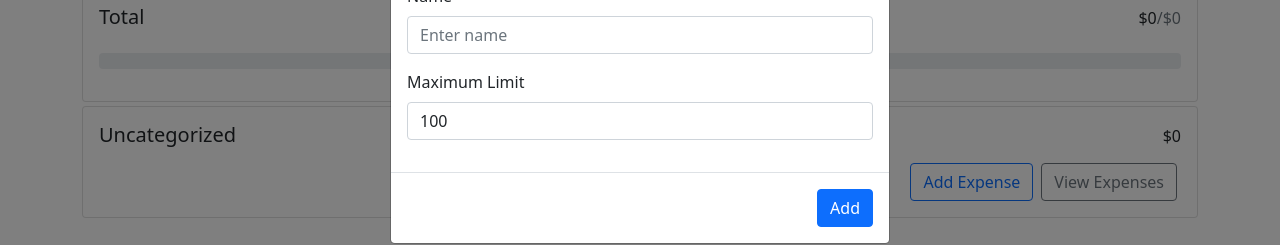
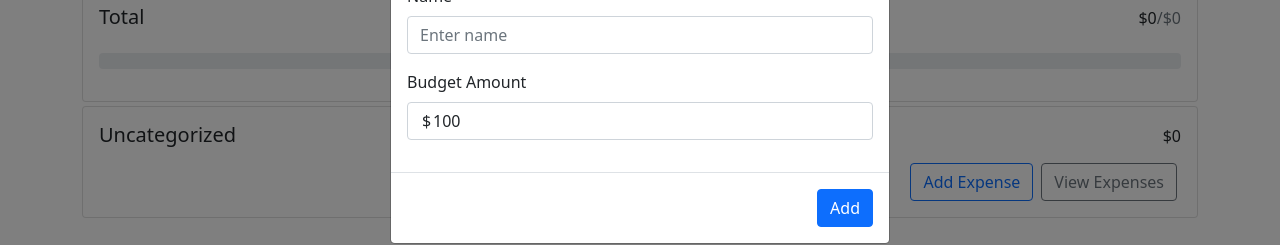
Before and after one commit to mujahidali88094/React_Budgets_App, a React (Create React App) app: page / in a window 1280 px wide. Both pictures are taken after a click on the element "Add Budget". Shown: the part 130-375 px from the top of the page. Built offline with nearby package versions, Linux system fonts and the light colour scheme.

Commit message:
style dollar prefix in budget & expense modals

```diff
--- a/src/App.css
+++ b/src/App.css
@@ -36,3 +36,16 @@
     transform: rotate(360deg);
   }
 }
+
+.dollar-input {
+  padding-left: 25px !important;
+}
+
+.dollar-prefix {
+  position: relative;
+  height: 0;
+  left: 15px;
+  top: 7px;
+  width: -moz-fit-content;
+  width: fit-content;
+}
--- a/src/components/AddBudgetModal.js
+++ b/src/components/AddBudgetModal.js
@@ -29,8 +29,9 @@ export default function AddBudgetModal({ show, handleClose }) {
 					</Form.Group>
 
 					<Form.Group className="mb-3" controlId="max">
-						<Form.Label>Maximum Limit</Form.Label>
-						<Form.Control ref={maxRef} type="number" step="10" defaultValue="100" min="0"/>
+						<Form.Label>Budget Amount</Form.Label>
+            <div className="dollar-prefix">$</div>
+            <Form.Control className='dollar-input' ref={maxRef} type="number" step="10" defaultValue="100" min="0"/>
 					</Form.Group>
 
 				</Form>
--- a/src/components/AddExpenseModal.js
+++ b/src/components/AddExpenseModal.js
@@ -31,7 +31,8 @@ export default function AddExpenseModal({ show, handleClose, defaultBudgetId })
 
 					<Form.Group className="mb-3" controlId="amount">
 						<Form.Label>Amount Spent</Form.Label>
-						<Form.Control ref={amountRef} type="number" step="1" defaultValue="1" min="0"/>
+            <div className="dollar-prefix">$</div>
+						<Form.Control className='dollar-input' ref={amountRef} type="number" step="1" defaultValue="1" min="0"/>
 					</Form.Group>
 					<Form.Group className="mb-3">
 						<Form.Label>Select Budget</Form.Label>
```
